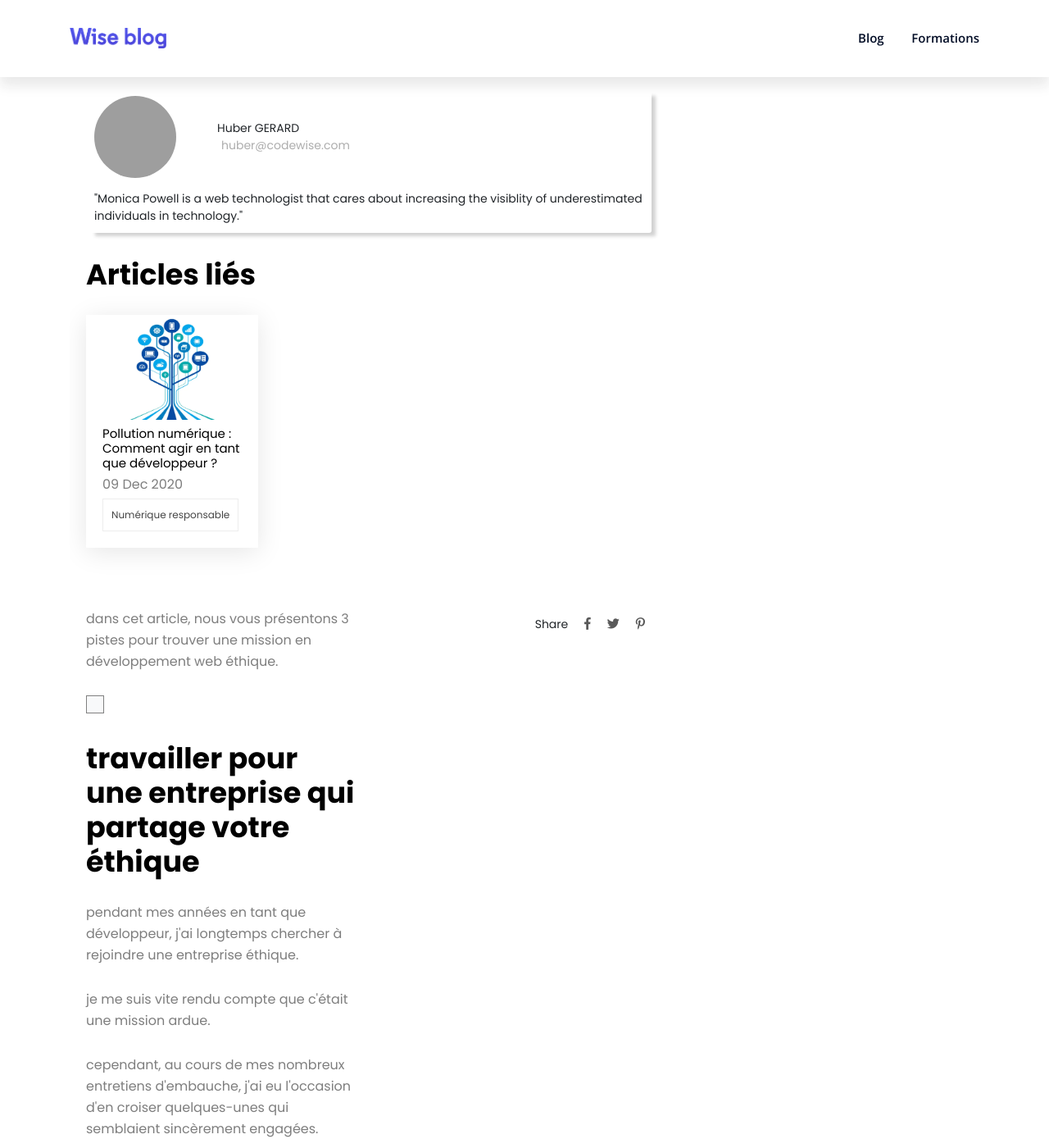
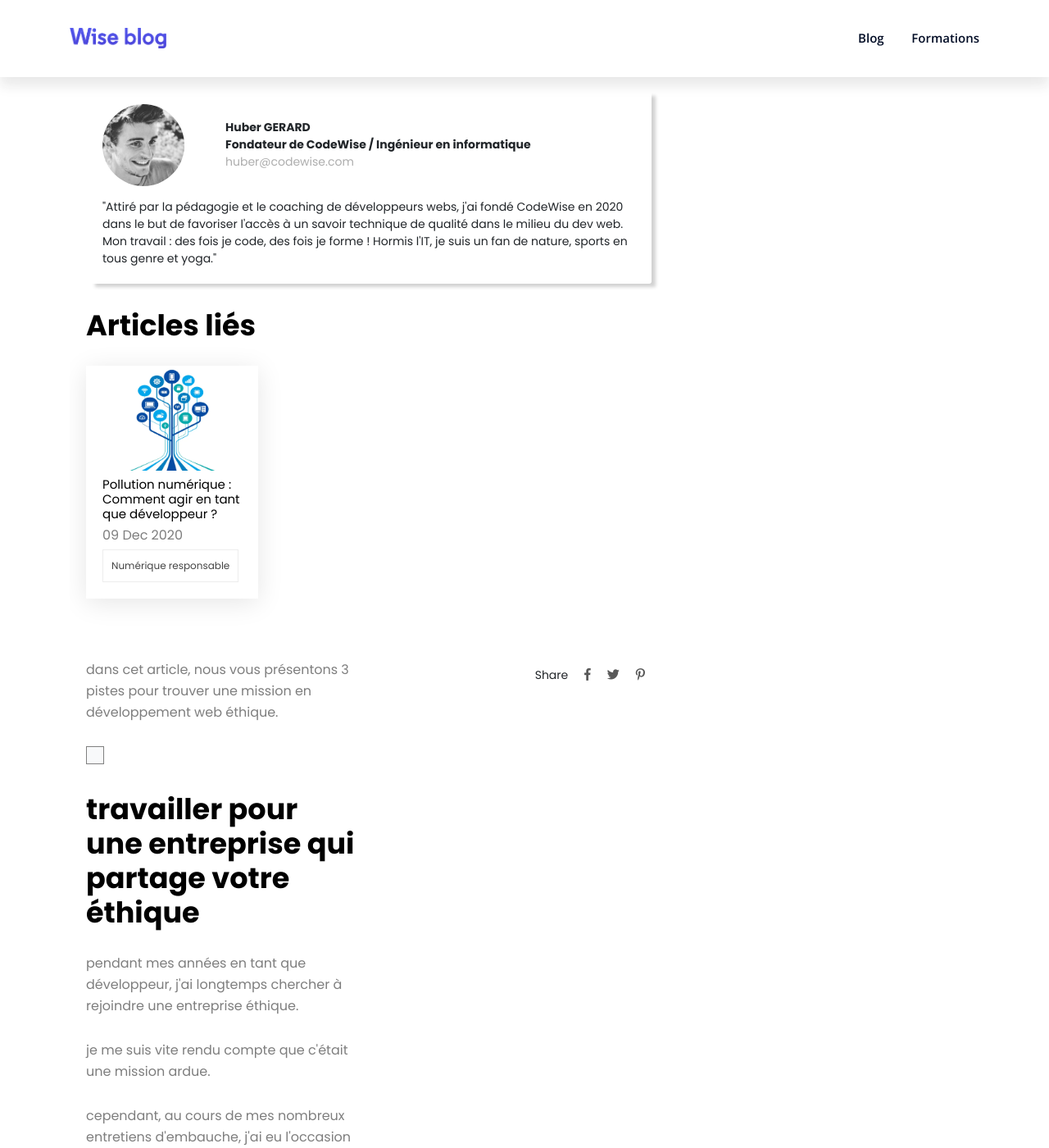
Before and after one commit to hubergerard/blog-codewise, a Jekyll site: the page built from _posts/2020-12-03-developpeur-travail-ethique.html, in a window 1280 px wide and 1400 px high, scrolled down 6303 px. Shown: the whole window at 82% size. Built offline with Jekyll 4.4.1, drawn with Linux system fonts in a browser that asks for light colours; comment, search, counter and statistics services are not loaded; grey boxes are pictures that could not be loaded.

Commit message:
add photo's author, bio and title

```diff
--- a/_data/authors.yml
+++ b/_data/authors.yml
@@ -2,12 +2,14 @@ huber:
     name: Huber GERARD
     email: huber@codewise.com
     linkedin: http://facebook.com/monica_powell
-    bio: Monica Powell is a web technologist that cares about increasing the visiblity of underestimated individuals in technology.
-    image: /assets/img/author-img1.jpg
+    title: Fondateur de CodeWise / Ingénieur en informatique
+    bio: "Attiré par la pédagogie et le coaching de développeurs webs, j'ai fondé CodeWise en 2020 dans le but de favoriser l'accès à un savoir technique de qualité dans le milieu du dev web. Mon travail : des fois je code, des fois je forme ! Hormis l'IT, je suis un fan de nature, sports en tous genre et yoga."
+    image: /assets/img/user/huber_gerard.jpg
 
 lucas:
     name: Lucas BENTO-VERSACE
     email: lucas@codewise.com
+    title: Alternant chez Codewise / Étudiant en développement web
     linkedin: http://facebook.com/themeix
-    bio: Themeix received the &#35;GIRLBOSS award from Sophia Amoruso’s Girl Boss Foundation. She’s currently focusing on making tech more.
-    image: /assets/img/user/user_test.png
+    bio: "Alternant chez Codewise, passioné par l'informatique et les technologies depuis mon plus jeune âge. J'ai découvert le monde du web et depuis je ne m'en lasse pas ! Fan de jeux vidéos, de sports et de musiques. "
+    image: /assets/img/user/lucas_bv.jpg
--- a/_layouts/post.html
+++ b/_layouts/post.html
@@ -76,7 +76,8 @@ layout: default
                             <div id="infos_author">
                                 <img id="image_author" src="{{author.image}}" class="rounded-circle" alt="image auteur" width="100" height="100">
                                 <div id="name_email_author">
-                                    <span id="name_author">{{author.name}}</span>
+                                    <span class="font-weight-bold" id="name_author">{{author.name}}</span>
+                                    <span class="font-weight-bold" id="name_author">{{author.title}}</span>
                                     <span id="email_author">{{author.email}}</span>
                                 </div>
 
--- a/assets/css/card_user.css
+++ b/assets/css/card_user.css
@@ -3,7 +3,7 @@ box-shadow: 8px 7px 4px -3px rgba(0,0,0,0.18);
 -webkit-box-shadow: 8px 7px 4px -3px rgba(0,0,0,0.18);
 -moz-box-shadow: 8px 7px 4px -3px rgba(0,0,0,0.18);
 border-radius: 3px;
-padding: 10px;
+padding: 20px;
 }
 
 #infos_author{
@@ -31,6 +31,5 @@ padding: 10px;
 }
 
 #email_author{
-    margin-left: 5px;
     color: rgb(173, 173, 173);
 }
```
Also changed, not shown: assets/img/user/huber_gerard.jpg (added), assets/img/user/lucas_bv.jpg (added).
